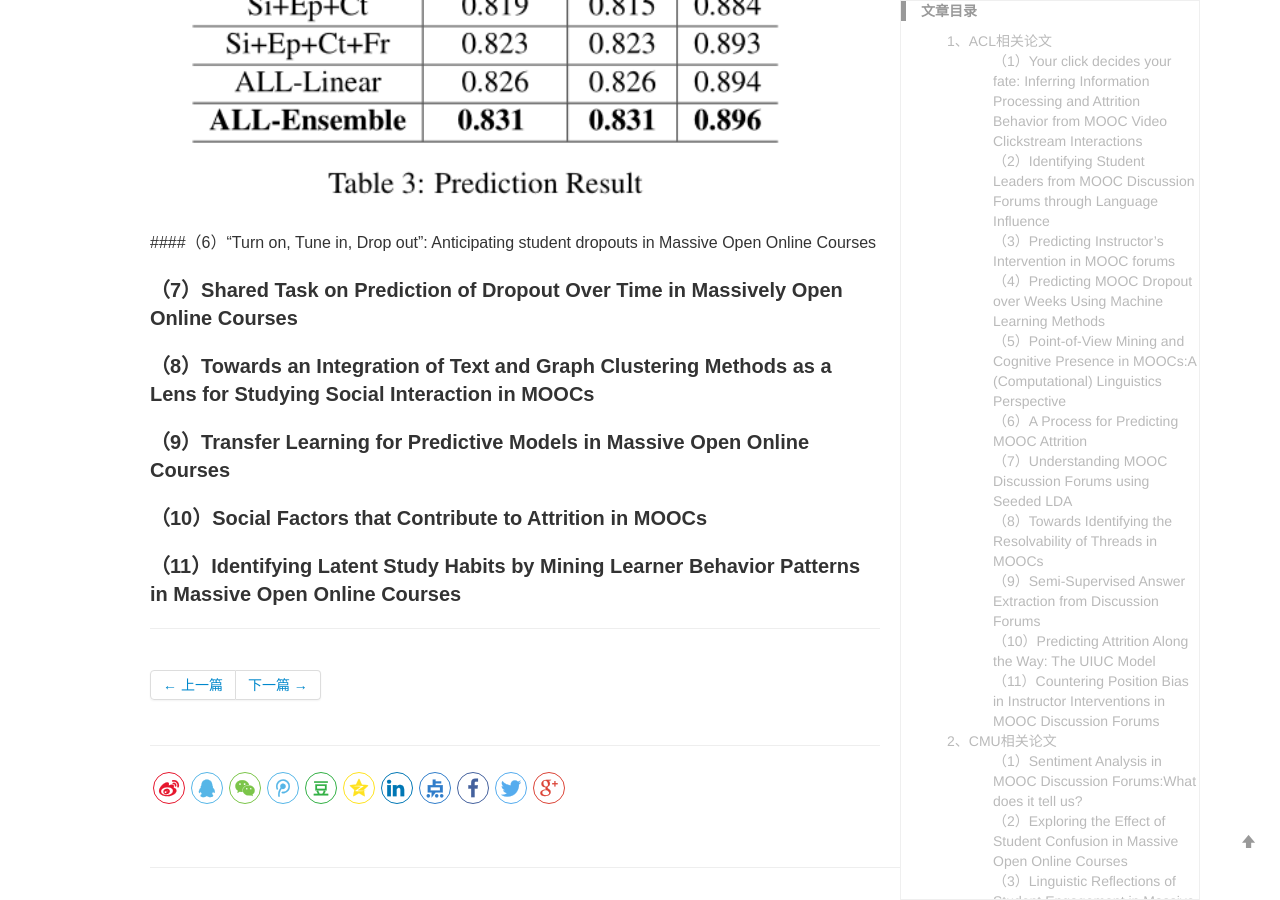
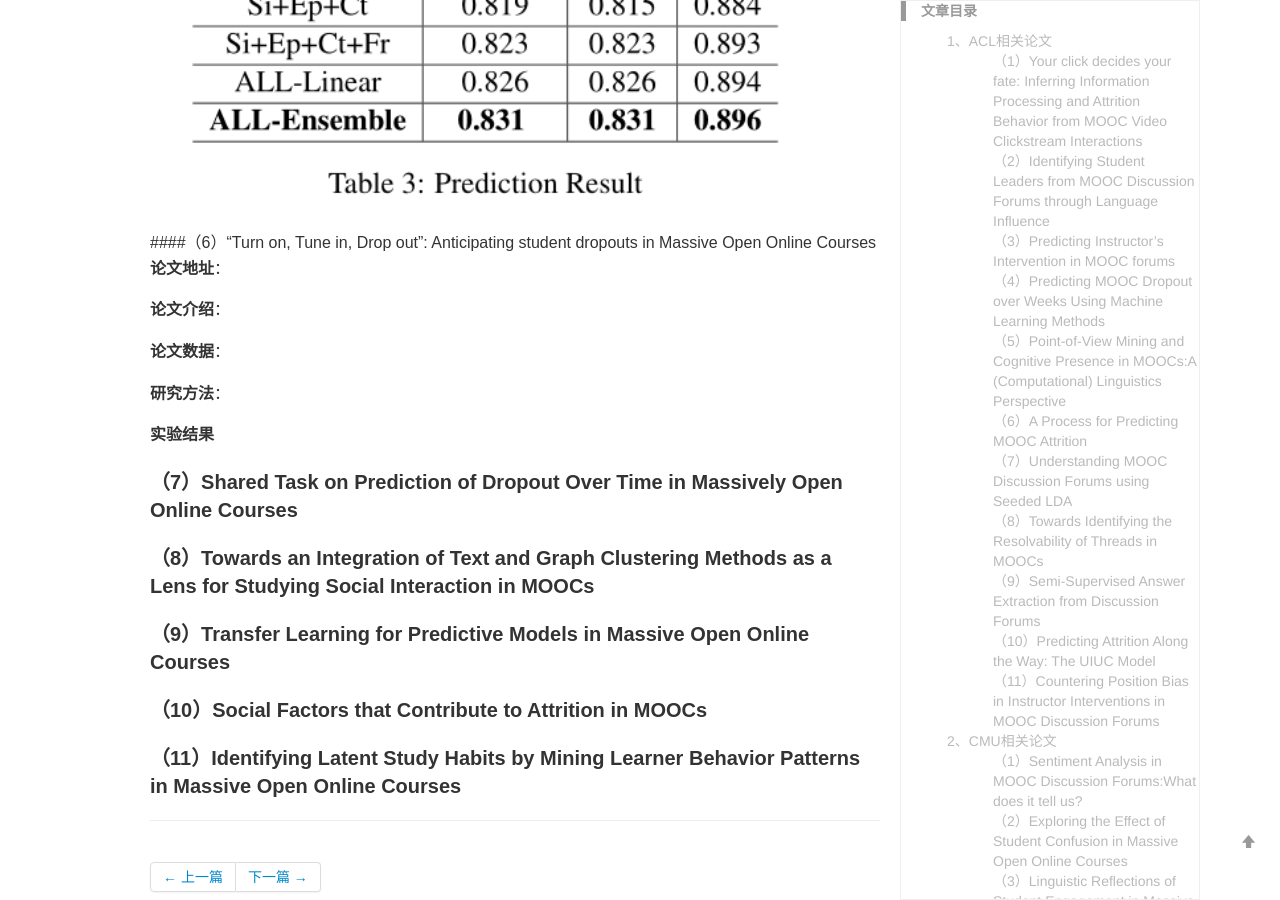
Before and after one commit to yuanmingchen/yuanmingchen.github.io, a Jekyll site: the page built from _posts/2019-04-19-online course nlp paper survey 2.md, in a window 1280 px wide and 900 px high, scrolled down 11254 px. Built offline with Jekyll 4.4.1, drawn with Linux system fonts in a browser that asks for light colours; formulas are drawn with MathJax 3; comment, search, counter and statistics services are not loaded.

Commit message:
Updates _posts/2019-04-19-online course nlp paper survey 2.md
Auto commit by GitBook Editor

```diff
--- a/_posts/2019-04-19-online course nlp paper survey 2.md
+++ b/_posts/2019-04-19-online course nlp paper survey 2.md
@@ -331,7 +331,20 @@ Python编程课程论坛，将论坛集限制为集中于讨论课程内容的
 ![预测实验结果](/res/images/posts/mooc2-4.png){: width="100%"}
 
 ####（6）“Turn on, Tune in, Drop out”: Anticipating student dropouts in Massive Open Online Courses
+**论文地址**：
 
+
+**论文介绍**：
+
+
+**论文数据**：
+
+
+
+**研究方法**：
+
+
+**实验结果**
 #### （7）Shared Task on Prediction of Dropout Over Time in Massively Open Online Courses
 
 #### （8）Towards an Integration of Text and Graph Clustering Methods as a Lens for Studying Social Interaction in MOOCs
```
